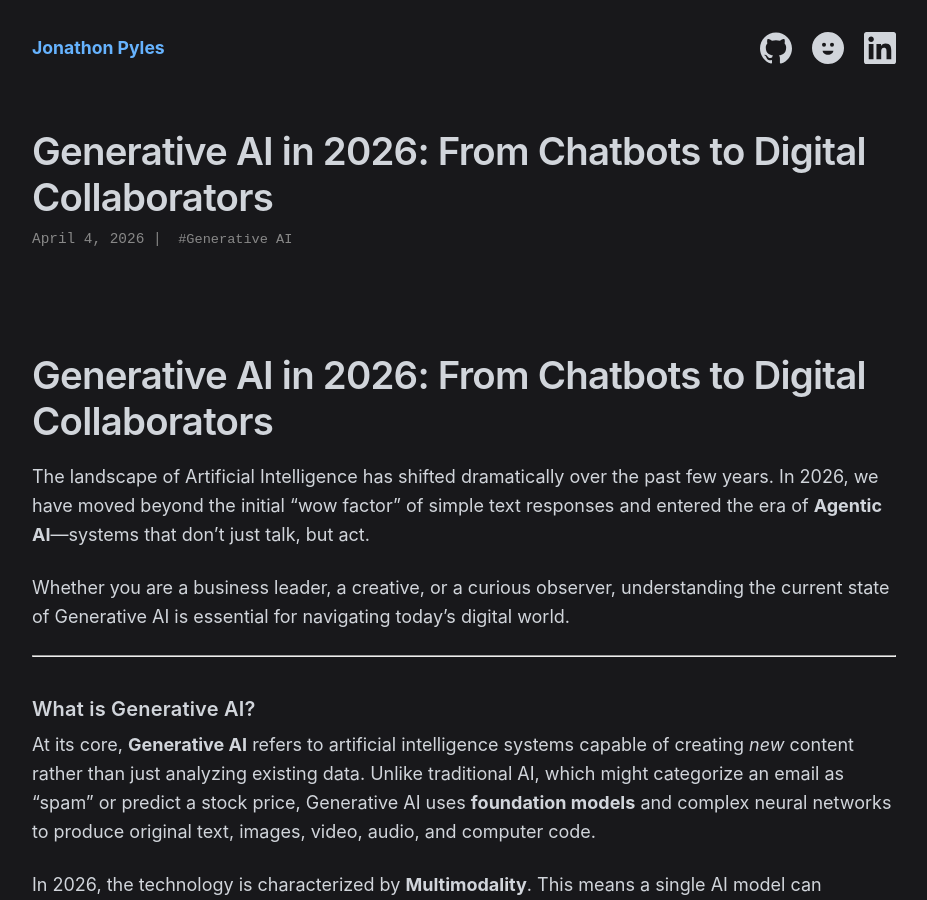
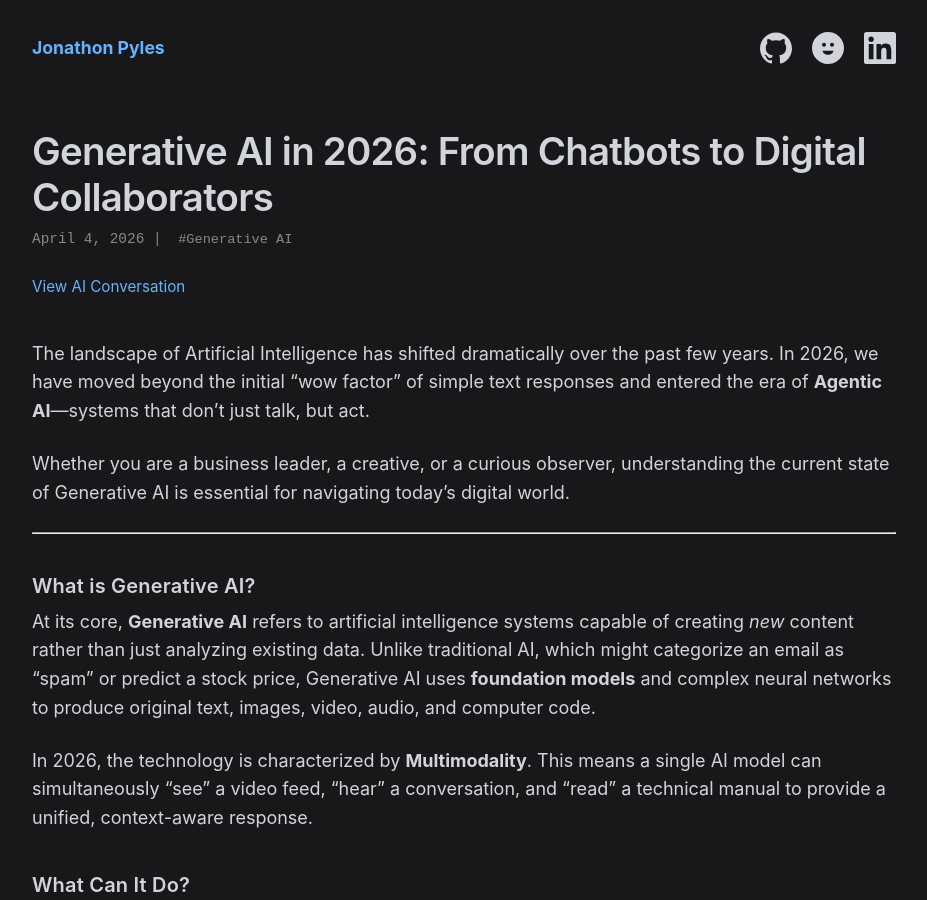
Before and after one commit to JNPyles/JNPyles.github.io, a Jekyll site: the page built from _ai_generated/articles/Generative-AI-In-2026.md, in a window 1280 px wide and 900 px high. Shown: the whole window, without its empty margins (176-1103 px from the left). Built offline with Jekyll 4.4.1, drawn with Linux system fonts in a browser that asks for light colours; nearby versions of some CDN libraries.

Commit message:
Website updates

```diff
--- a/_ai_generated/articles/Generative-AI-In-2026.md
+++ b/_ai_generated/articles/Generative-AI-In-2026.md
@@ -4,9 +4,6 @@ date: 2026-04-04
 tags: [Generative AI]
 chat_url: https://gemini.google.com/share/0d6abb1501e0
 ---
-
-# Generative AI in 2026: From Chatbots to Digital Collaborators
-
 The landscape of Artificial Intelligence has shifted dramatically over the past few years. In 2026, we have moved beyond the initial "wow factor" of simple text responses and entered the era of **Agentic AI**—systems that don't just talk, but act.
 
 Whether you are a business leader, a creative, or a curious observer, understanding the current state of Generative AI is essential for navigating today’s digital world.
--- a/_layouts/post.html
+++ b/_layouts/post.html
@@ -29,6 +29,9 @@ layout: default
         {% if page.dropbox_url %}
             <a href="{{ page.dropbox_url }}" target="_blank">View on Dropbox ↗</a>
         {% endif %}
+        {% if page.chat_url %}
+            <a href="{{ page.chat_url }}" target="_blank">View AI Conversation</a>
+        {% endif %}
     </div>
 </header>
 
```
